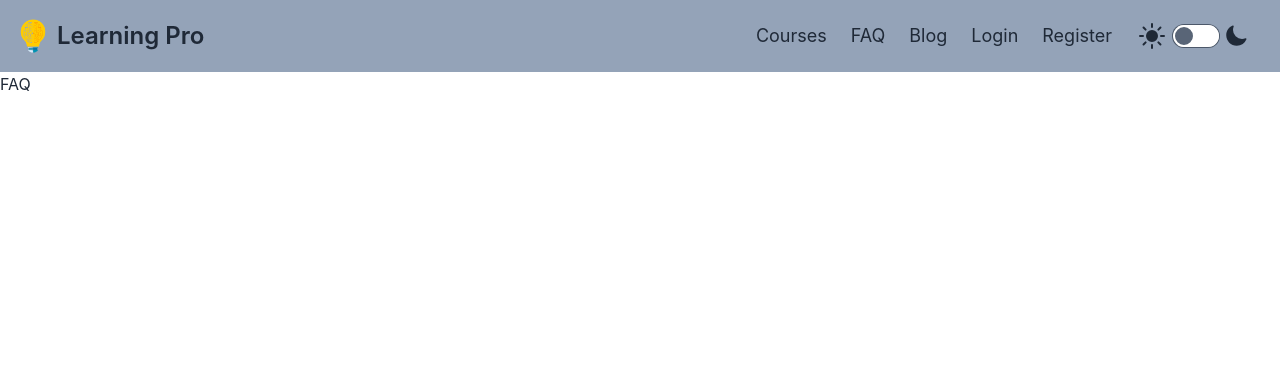
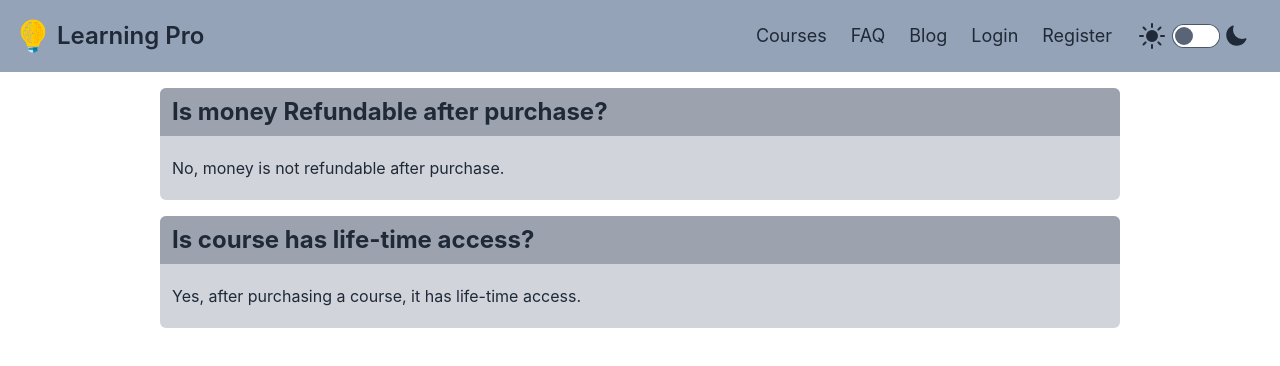
Before and after one commit to asif-kabir-emon/Learning-Pro, a React (Create React App) app: page /faq in a window 1280 px wide. Shown: the top 366 px of the page. Built offline with nearby package versions, Linux system fonts and the light colour scheme; no server answers.

Commit message:
FAQ Page Added

```diff
--- a/src/layout/CoursesLayout.js
+++ b/src/layout/CoursesLayout.js
@@ -6,12 +6,12 @@ import LeftSideNav from "../pages/Shared/LeftSideNav/LeftSideNav";
 
 const CoursesLayout = () => {
   return (
-    <div>
-      <div className="grid grid-cols-12">
-        <div className="col-span-12 md:col-span-3 xl:col-span-2 hidden md:block bg-slate-100 min-h-screen">
+    <div className="">
+      <div className="md:grid md:grid-cols-12 flex flex-col-reverse">
+        <div className="col-span-12 md:col-span-3 xl:col-span-2 bg-slate-100 md:min-h-screen pb-3">
           <LeftSideNav></LeftSideNav>
         </div>
-        <div className="col-span-12 md:col-span-9 xl:col-span-10">
+        <div className="col-span-12 md:col-span-9 xl:col-span-10 mb-3">
           <Outlet></Outlet>
         </div>
       </div>
--- /dev/null
+++ b/src/pages/FAQ/FAQ.js
@@ -0,0 +1,28 @@
+import React from "react";
+
+const FAQ = () => {
+  return (
+    <div className="flex justify-center">
+      <div className="w-3/4">
+        <div className="bg-gray-300 rounded-md my-4">
+          <h3 className="md:text-2xl font-bold bg-gray-400 m-0 rounded-t-md px-3 py-2">
+            Is money Refundable after purchase?
+          </h3>
+          <p className="text-xs md:text-base px-3 py-5">
+            No, money is not refundable after purchase.
+          </p>
+        </div>
+        <div className="bg-gray-300 rounded-md my-4">
+          <h3 className="md:text-2xl font-bold bg-gray-400 m-0 rounded-t-md px-3 py-2">
+            Is course has life-time access?
+          </h3>
+          <p className="text-xs md:text-base px-3 py-5">
+            Yes, after purchasing a course, it has life-time access.
+          </p>
+        </div>
+      </div>
+    </div>
+  );
+};
+
+export default FAQ;
--- a/src/routes/routes.js
+++ b/src/routes/routes.js
@@ -10,6 +10,7 @@ import Register from "../pages/Register/Register";
 import CourseSummary from "../pages/CourseSummary/CourseSummary";
 import CoursesLayout from "../layout/CoursesLayout";
 import CheckOut from "../pages/CheckOut/CheckOut";
+import FAQ from "../pages/FAQ/FAQ";
 import PrivateRoute from "./PrivateRoute";
 
 const routes = createBrowserRouter([
@@ -63,7 +64,7 @@ const routes = createBrowserRouter([
           },
         ],
       },
-      { path: "/faq", element: <div>FAQ</div> },
+      { path: "/faq", element: <FAQ></FAQ> },
       { path: "/blog", element: <Blog></Blog> },
       { path: "/login", element: <Login></Login> },
       { path: "/register", element: <Register></Register> },
```
